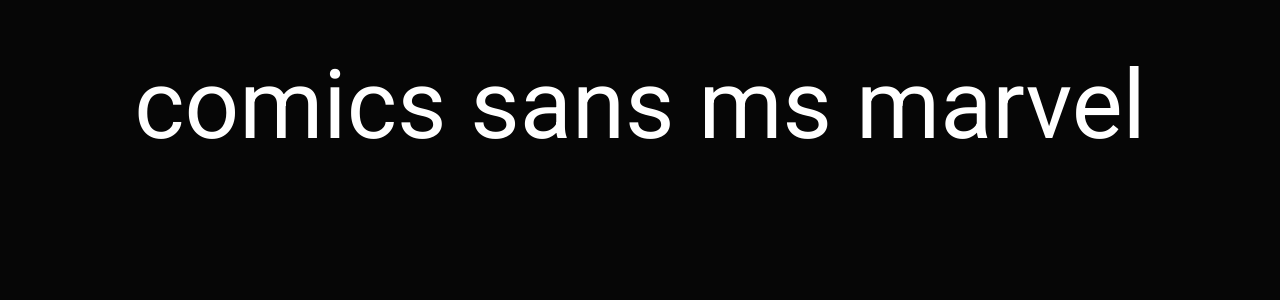
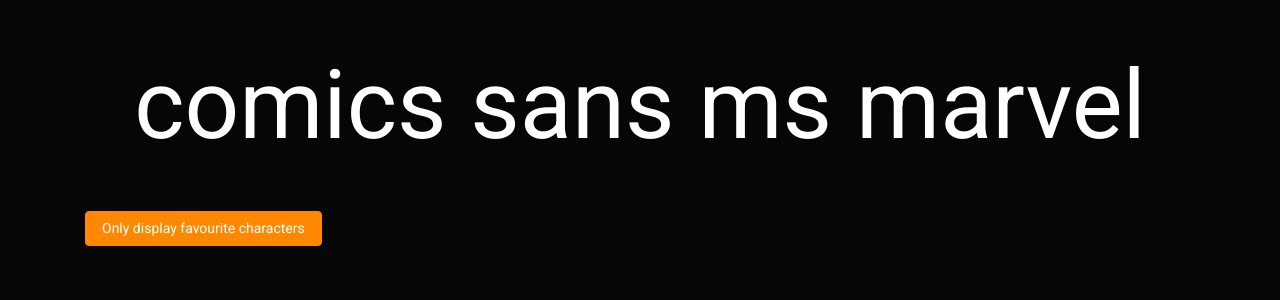
Before and after one commit to Jeffeos/comics-sans-ms-marvel, a Symfony app: template templates/index.html.twig in a window 1280 px wide. Shown: the part 55-355 px from the top of the page. Run offline with Twig, Linux system fonts and the light colour scheme; the template is opened without the code that fills it, so the values that code supplies are empty; some libraries are stand-ins or nearby versions.

Commit message:
added display button to display only fav characters

```diff
--- a/templates/base.html.twig
+++ b/templates/base.html.twig
@@ -7,6 +7,8 @@
     <!-- Bootstrap CSS with bootswatch Cyborg theme -->
     <link rel="stylesheet" href="https://stackpath.bootstrapcdn.com/bootswatch/4.5.2/cyborg/bootstrap.min.css"
           integrity="sha384-nEnU7Ae+3lD52AK+RGNzgieBWMnEfgTbRHIwEvp1XXPdqdO6uLTd/NwXbzboqjc2" crossorigin="anonymous">
+
+    {% block cdnPlugin %}{% endblock %}
 
     <title>{% block title %}comics sans ms marvel{% endblock %}</title>
 </head>
@@ -24,9 +26,9 @@
         {% block body %}{% endblock %}
     </section>
 
-    <script src="https://code.jquery.com/jquery-3.2.1.slim.min.js" integrity="sha384-KJ3o2DKtIkvYIK3UENzmM7KCkRr/rE9/Qpg6aAZGJwFDMVNA/GpGFF93hXpG5KkN" crossorigin="anonymous"></script>
-    <script src="https://cdnjs.cloudflare.com/ajax/libs/popper.js/1.12.9/umd/popper.min.js" integrity="sha384-ApNbgh9B+Y1QKtv3Rn7W3mgPxhU9K/ScQsAP7hUibX39j7fakFPskvXusvfa0b4Q" crossorigin="anonymous"></script>
-    <script src="https://maxcdn.bootstrapcdn.com/bootstrap/4.0.0/js/bootstrap.min.js" integrity="sha384-JZR6Spejh4U02d8jOt6vLEHfe/JQGiRRSQQxSfFWpi1MquVdAyjUar5+76PVCmYl" crossorigin="anonymous"></script>
+    <script src="https://code.jquery.com/jquery-3.3.1.slim.min.js" integrity="sha384-q8i/X+965DzO0rT7abK41JStQIAqVgRVzpbzo5smXKp4YfRvH+8abtTE1Pi6jizo" crossorigin="anonymous"></script>
+    <script src="https://cdnjs.cloudflare.com/ajax/libs/popper.js/1.14.7/umd/popper.min.js" integrity="sha384-UO2eT0CpHqdSJQ6hJty5KVphtPhzWj9WO1clHTMGa3JDZwrnQq4sF86dIHNDz0W1" crossorigin="anonymous"></script>
+    <script src="https://stackpath.bootstrapcdn.com/bootstrap/4.3.1/js/bootstrap.min.js" integrity="sha384-JjSmVgyd0p3pXB1rRibZUAYoIIy6OrQ6VrjIEaFf/nJGzIxFDsf4x0xIM+B07jRM" crossorigin="anonymous"></script>
 
     {% block javascripts %}{% endblock %}
 
--- a/templates/index.html.twig
+++ b/templates/index.html.twig
@@ -3,13 +3,19 @@
     {% block pageTitle %}comics sans ms marvel{% endblock %}
 
     {% block body %}
+        <div class="d-flex flex-row align-items-center">
+            <button id="favourite-button" onclick="displayFavourites()" class="btn btn-warning display-fav-off">
+                Only display favourite characters
+            </button>
+        </div>
 
         <div class="container">
             <div class="row justify-content-center">
                 {% for character in characters %}
-                    <div class="card col col-3 mx-3 my-3 p-0 position-relative">
+                    <div id="{{ character.id }}-card"
+                         class="card col col-3 mx-3 my-3 p-0 position-relative normal-character">
                         <button onclick="addToFavourites({{ character.id }})" class="btn position-absolute p-0 m-1">
-                            <svg id="{{ character.id }}" xmlns="http://www.w3.org/2000/svg" width="16" height="16"
+                            <svg id="{{ character.id }}-svg" xmlns="http://www.w3.org/2000/svg" width="16" height="16"
                                  fill="currentColor" class="bi bi-star-fill text-secondary" viewBox="0 0 16 16">
                                 <path d="M3.612 15.443c-.386.198-.824-.149-.746-.592l.83-4.73L.173 6.765c-.329-.314-.158-.888.283-.95l4.898-.696L7.538.792c.197-.39.73-.39.927 0l2.184 4.327 4.898.696c.441.062.612.636.283.95l-3.523 3.356.83 4.73c.078.443-.36.79-.746.592L8 13.187l-4.389 2.256z"/>
                             </svg>
@@ -31,23 +37,49 @@
             let numberOfFavourites = 0;
 
             function addToFavourites(id) {
-                    let iconId = document.getElementById(id);
+                let iconId = document.getElementById(id + '-svg');
+                let characterDiv = document.getElementById(id + '-card');
 
-                    if (!iconId.className.baseVal.match(/(^|\s+)favourite($|\s+)/g)) {
-                        if (numberOfFavourites === 5) {
-                            alert('You already selected 5 characters, please remove one before choosing a new character')
-                        } else {
-                            iconId.classList.remove("text-secondary");
-                            iconId.classList.add("text-warning");
-                            iconId.classList.add("favourite");
-                            numberOfFavourites++;
+                if (!characterDiv.classList.contains('favourite-character')) {
+                    // if (!characterDiv.className.match(/(^|\s+)favourite-character($|\s+)/g)) {
+                    if (numberOfFavourites === 5) {
+                        alert('You already selected 5 characters, please remove one before choosing a new character')
+                    } else {
+                        iconId.classList.replace('text-secondary', 'text-warning');
+                        characterDiv.classList.replace('normal-character', 'favourite-character');
+                        numberOfFavourites++;
+                    }
+                } else if (characterDiv.classList.contains('favourite-character')) {
+                    // } else if (characterDiv.className.match(/(^|\s+)favourite-character($|\s+)/g)) {
+                    iconId.classList.replace('text-warning', 'text-secondary');
+                    characterDiv.classList.replace('favourite-character', 'normal-character');
+                    numberOfFavourites--;
+                }
+            }
+
+            function displayFavourites() {
+                if (numberOfFavourites < 1) {
+                    alert("You don't have any favourite character, please select up to 5 characters by clicking on the star icon");
+                } else {
+                    let favouriteButton = document.getElementById('favourite-button');
+                    let normalCharacters = document.getElementsByClassName('normal-character');
+
+                    if (favouriteButton.classList.contains('display-fav-off') && favouriteButton.classList.contains('btn-warning')) {
+                        favouriteButton.classList.replace('display-fav-off', 'display-fav-on');
+                        favouriteButton.classList.replace('btn-warning', 'btn-secondary');
+                        favouriteButton.classList.innerHTML = 'Display all characters';
+                        for (let i = 0; i < normalCharacters.length; i++) {
+                            normalCharacters[i].style.display = 'none';
                         }
-                    } else if (iconId.className.baseVal.match(/(^|\s+)favourite($|\s+)/g)) {
-                        iconId.classList.remove("text-warning");
-                        iconId.classList.remove("favourite");
-                        iconId.classList.add("text-secondary");
-                        numberOfFavourites--;
+                    } else if (favouriteButton.classList.contains('display-fav-on') && favouriteButton.classList.contains('btn-secondary')) {
+                        favouriteButton.classList.replace('display-fav-on', 'display-fav-off');
+                        favouriteButton.classList.replace('btn-secondary', 'btn-warning');
+                        favouriteButton.classList.innerHTML = 'Only display favourite characters';
+                        for (let i = 0; i < normalCharacters.length; i++) {
+                            normalCharacters[i].style.display = 'block';
+                        }
                     }
+                }
             }
         </script>
     {% endblock %}
```
